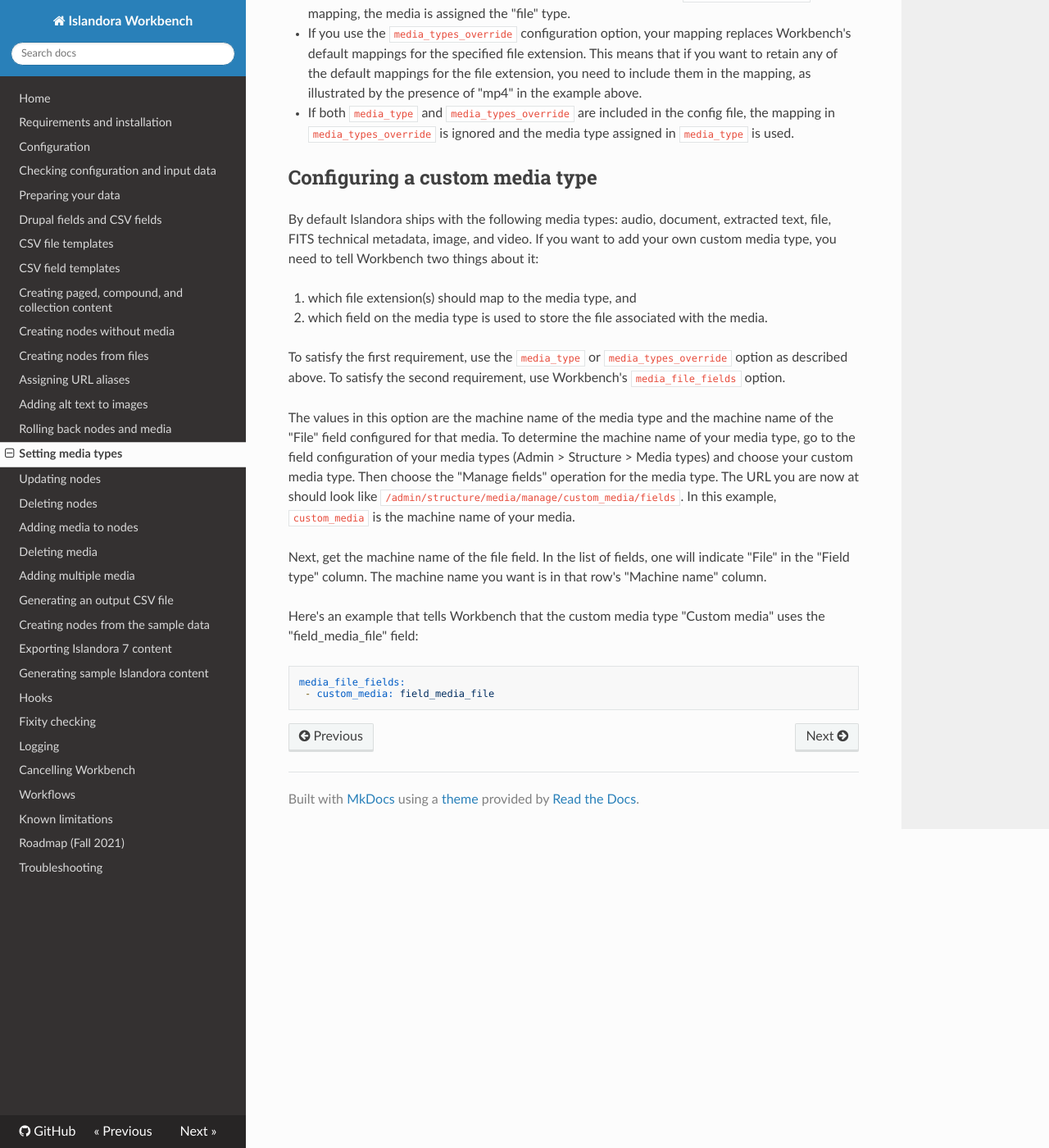
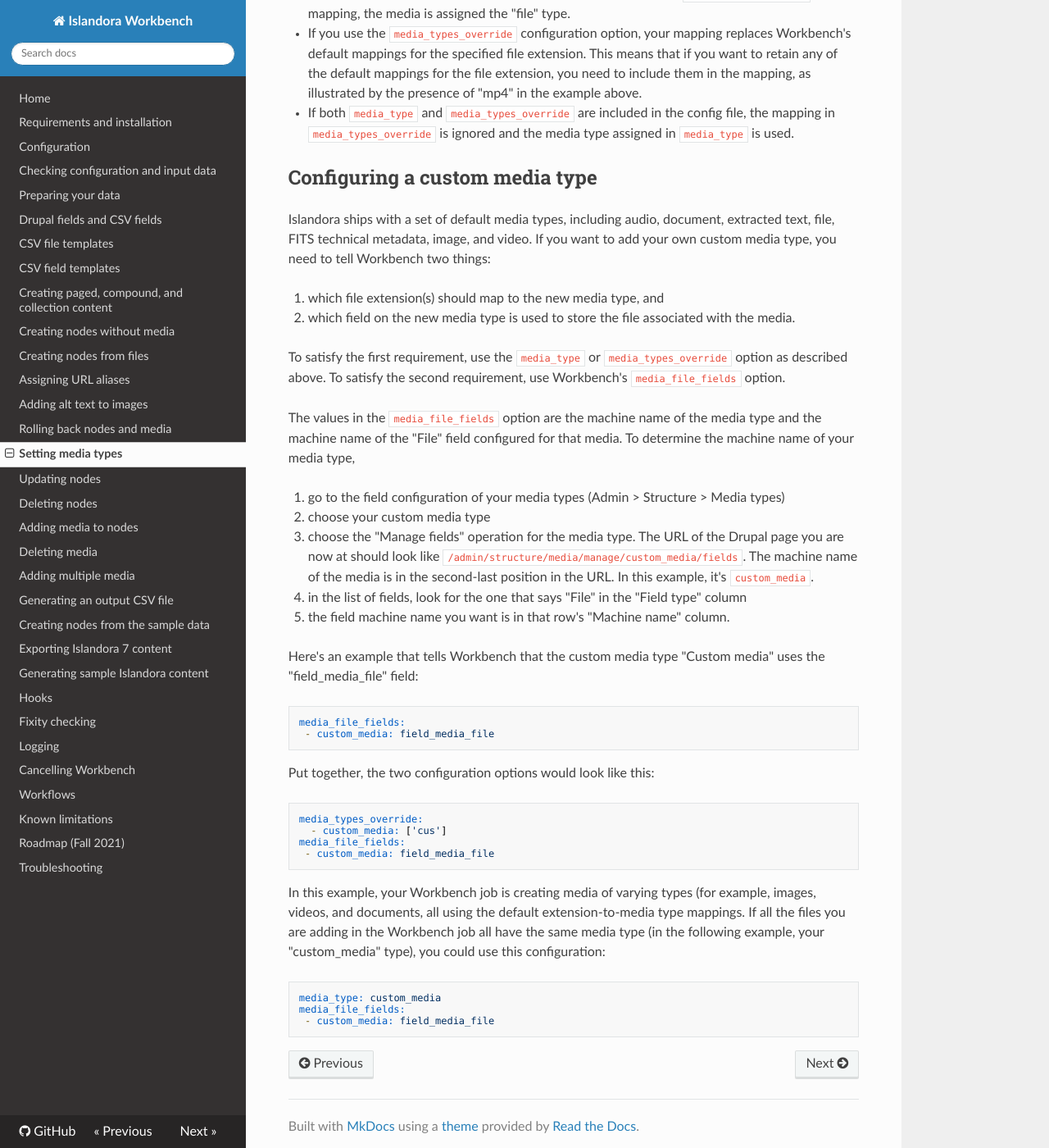
Before and after one commit to mjordan/islandora_workbench_docs, an MkDocs documentation site: the page built from docs/media_types.md, in a window 1280 px wide and 1400 px high, scrolled down 1092 px. Shown: the whole window at 82% size. Built offline with MkDocs 1.6.1, drawn with Linux system fonts in a browser that asks for light colours; nearby versions of some CDN libraries; old or Windows-style settings are respelled for this version of MkDocs.

Commit message:
Improved docs on the media_file_fields config option.

````diff
--- a/docs/media_types.md
+++ b/docs/media_types.md
@@ -33,16 +33,20 @@
 
 ## Configuring a custom media type
 
-By default Islandora ships with the following media types: audio, document, extracted text, file, FITS technical metadata, image, and video. If you want to add your own custom media type, you need to tell Workbench two things about it:
+Islandora ships with a set of default media types, including audio, document, extracted text, file, FITS technical metadata, image, and video. If you want to add your own custom media type, you need to tell Workbench two things:
 
-1. which file extension(s) should map to the media type, and
-1. which field on the media type is used to store the file associated with the media.
+1. which file extension(s) should map to the new media type, and
+1. which field on the new media type is used to store the file associated with the media.
 
 To satisfy the first requirement, use the `media_type` or `media_types_override` option as described above. To satisfy the second requirement, use Workbench's `media_file_fields` option.
 
-The values in this option are the machine name of the media type and the machine name of the "File" field configured for that media. To determine the machine name of your media type, go to the field configuration of your media types (Admin > Structure > Media types) and choose your custom media type. Then choose the "Manage fields" operation for the media type. The URL you are now at should look like `/admin/structure/media/manage/custom_media/fields`. In this example, `custom_media` is the machine name of your media.
+The values in the `media_file_fields` option are the machine name of the media type and the machine name of the "File" field configured for that media. To determine the machine name of your media type,
 
-Next, get the machine name of the file field. In the list of fields, one will indicate "File" in the "Field type" column. The machine name you want is in that row's "Machine name" column.
+1. go to the field configuration of your media types (Admin > Structure > Media types)
+1. choose your custom media type
+1. choose the "Manage fields" operation for the media type. The URL of the Drupal page you are now at should look like `/admin/structure/media/manage/custom_media/fields`. The machine name of the media is in the second-last position in the URL. In this example, it's `custom_media`.
+1. in the list of fields, look for the one that says "File" in the "Field type" column
+1. the field machine name you want is in that row's "Machine name" column.
 
 Here's an example that tells Workbench that the custom media type "Custom media" uses the "field_media_file" field:
 
@@ -50,3 +54,20 @@
 media_file_fields:
  - custom_media: field_media_file
 ```
+
+Put together, the two configuration options would look like this:
+
+```yaml
+media_types_override:
+  - custom_media: ['cus']
+media_file_fields:
+ - custom_media: field_media_file
+```
+
+In this example, your Workbench job is creating media of varying types (for example, images, videos, and documents, all using the default extension-to-media type mappings. If all the files you are adding in the Workbench job all have the same media type (in the following example, your "custom_media" type), you could use this configuration:
+
+```yaml
+media_type: custom_media
+media_file_fields:
+ - custom_media: field_media_file
+```
````
Also changed, not shown: docs/configuration.md (+2 -2 lines), site/configuration/index.html, site/index.html, site/media_types/index.html, site/sitemap.xml.
